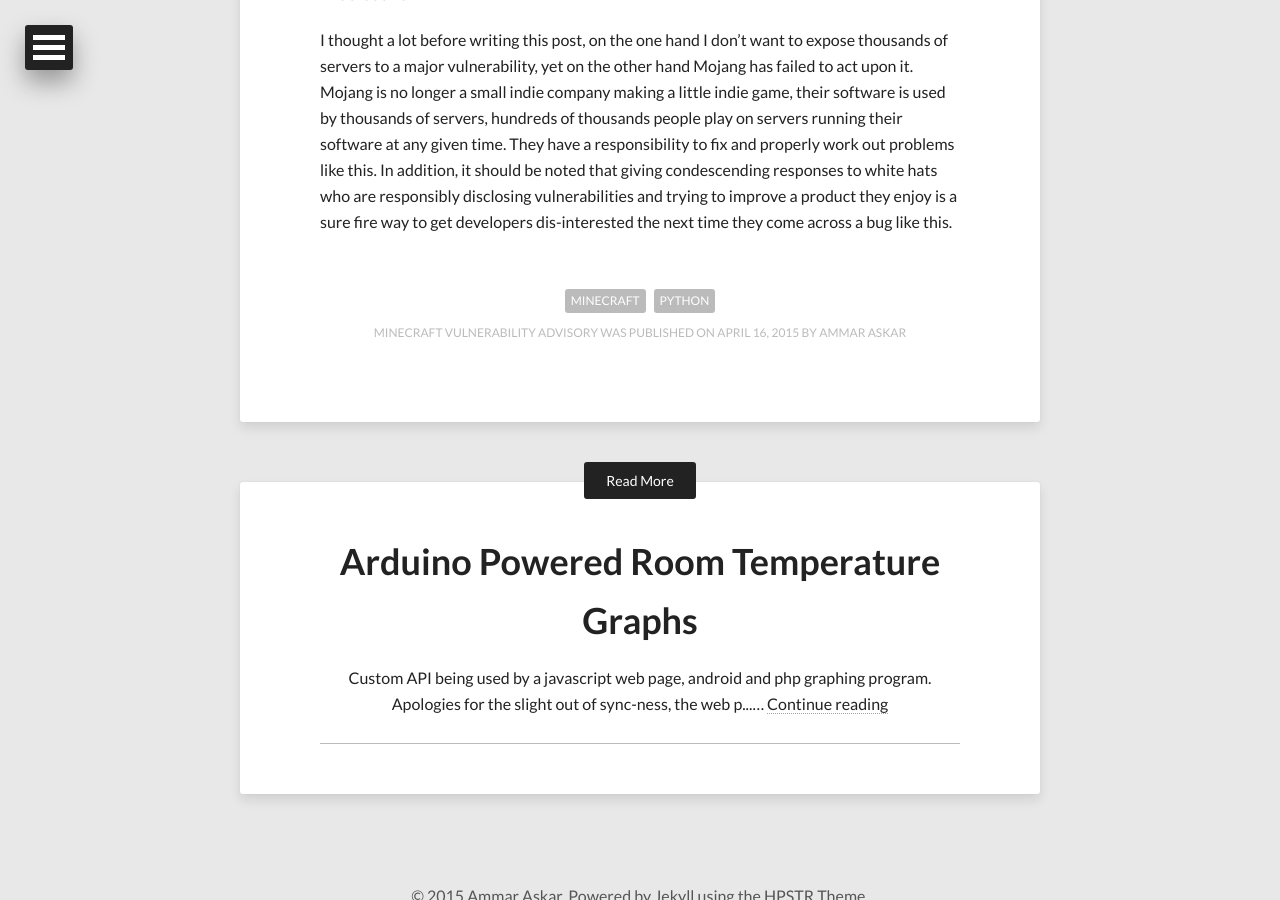
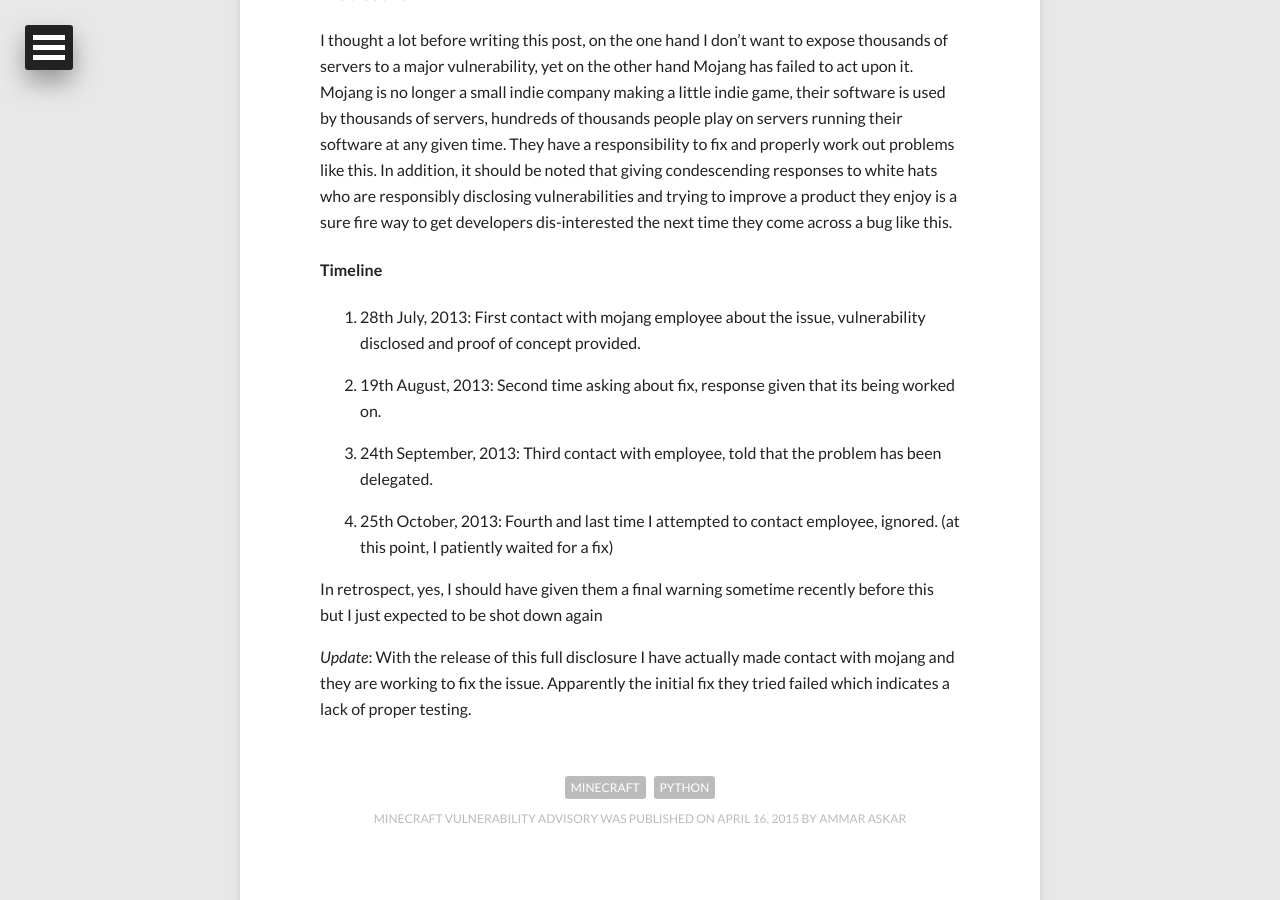
Before and after one commit to ammaraskar/ammaraskar.github.io, a Jekyll site: the page built from _posts/2015-04-16-minecraft-vulnerability-advisory.md, in a window 1280 px wide and 900 px high, scrolled down 3117 px. Built offline with Jekyll 4.4.1, drawn with Linux system fonts in a browser that asks for light colours; nearby versions of some CDN libraries.

Commit message:
Add timeline

```diff
--- a/_posts/2015-04-16-minecraft-vulnerability-advisory.md
+++ b/_posts/2015-04-16-minecraft-vulnerability-advisory.md
@@ -125,3 +125,18 @@
 like this. In addition, it should be noted that giving condescending responses to white hats who are responsibly
 disclosing vulnerabilities and trying to improve a product they enjoy is a sure fire way to get developers dis-interested
 the next time they come across a bug like this.
+
+#### Timeline
+
+1. 28th July, 2013: First contact with mojang employee about the issue, vulnerability disclosed and proof of concept
+provided.
+
+2. 19th August, 2013: Second time asking about fix, response given that its being worked on.
+
+3. 24th September, 2013: Third contact with employee, told that the problem has been delegated.
+
+4. 25th October, 2013: Fourth and last time I attempted to contact employee, ignored. (at this point, I patiently waited for a fix)
+
+In retrospect, yes, I should have given them a final warning sometime recently before this but I just expected to be shot down again
+
+*Update*: With the release of this full disclosure I have actually made contact with mojang and they are working to fix the issue. Apparently the initial fix they tried failed which indicates a lack of proper testing.
```
